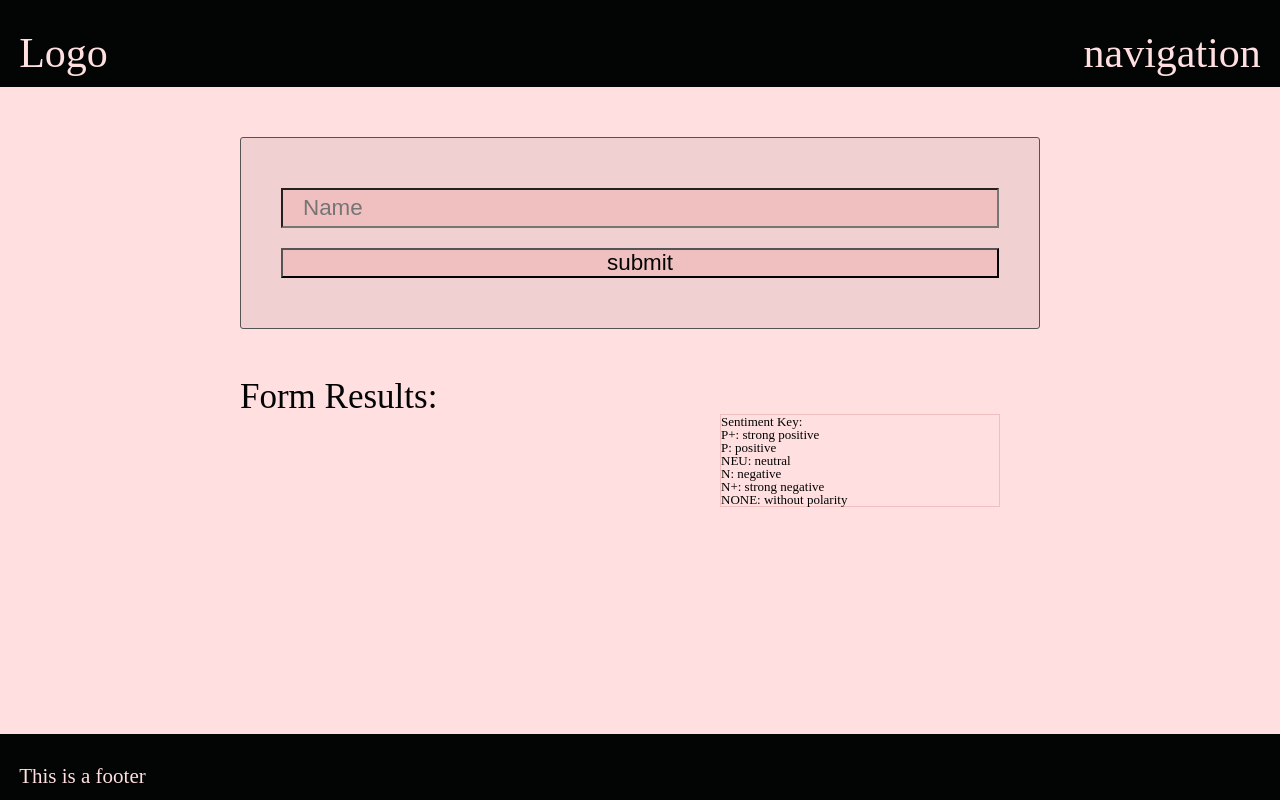
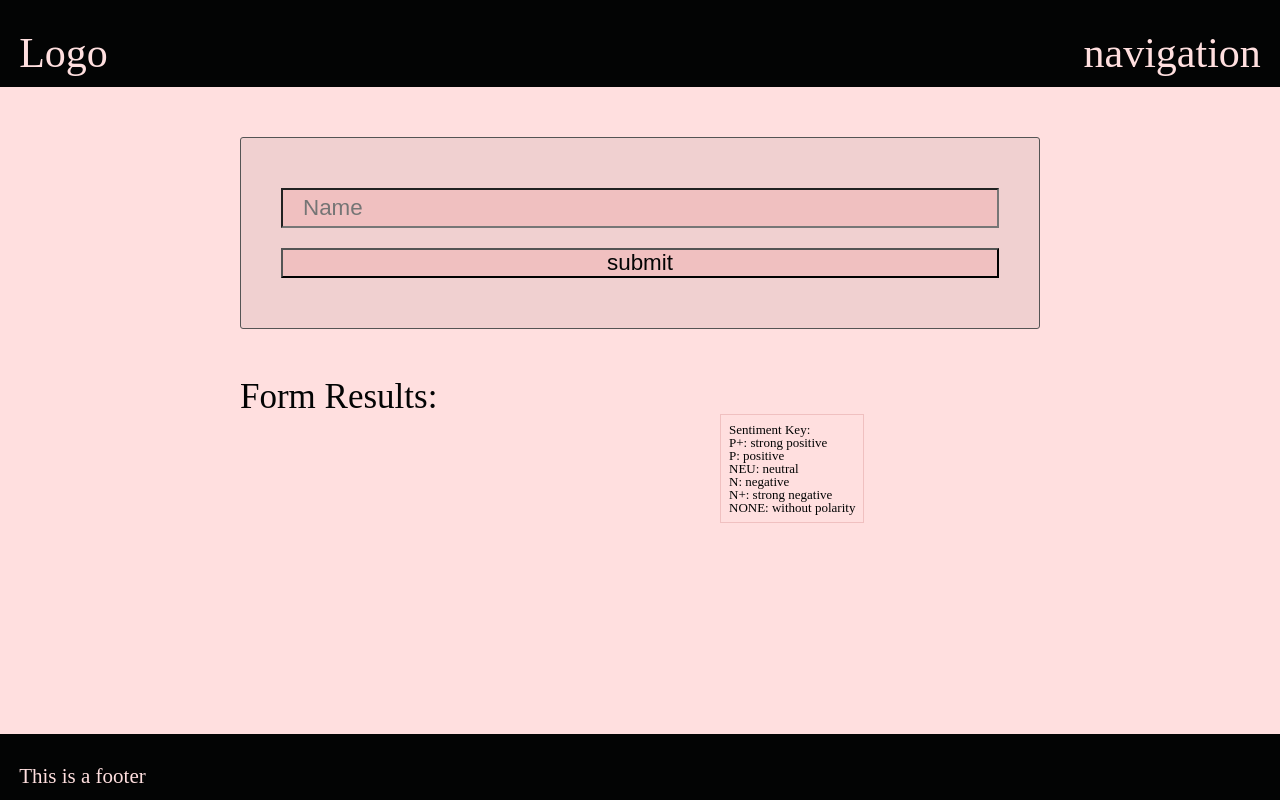
Before and after one commit to Loromi/evaluate-news-nlp, a website built with webpack: page src/client/views/index.html in a window 1280 px wide. Built offline with nearby package versions, Linux system fonts and the light colour scheme.

Commit message:
style: minor style chnges

```diff
--- a/src/client/styles/results.scss
+++ b/src/client/styles/results.scss
@@ -9,7 +9,9 @@
 
 #scoreKey {
     justify-content: right;
-    width: 35%;
+    width: auto;
+    height: auto;
+    padding: 8px;
     border: 1px solid #f0c0c0;
     font-size: small;
     font-weight: lighter;
```
